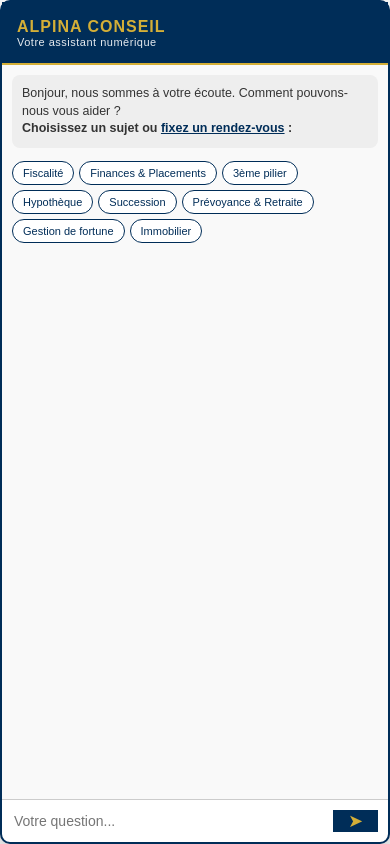
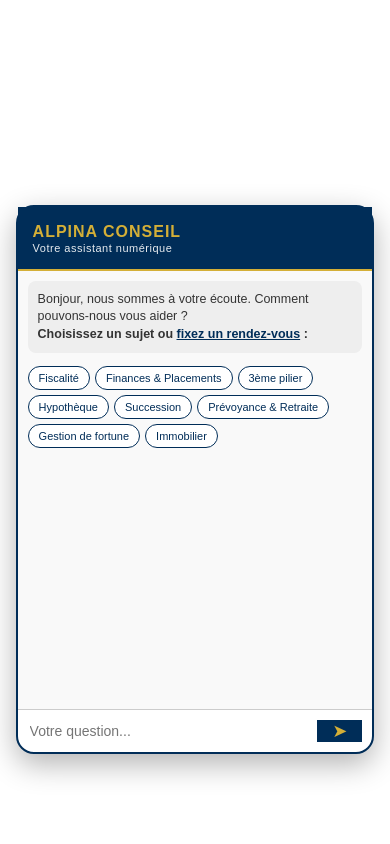
Before and after one commit to Sacha999999999/alpina-bot, a website: page index.html in a window 390 px wide. Drawn offline with Linux system fonts and the light colour scheme.

Commit message:
Update index.html

```diff
--- a/index.html
+++ b/index.html
@@ -3,18 +3,35 @@
 <head>
 <meta charset="UTF-8">
 <title>Alpina Conseil Chatbot</title>
+
+<!-- FIX MOBILE VIEWPORT -->
+<meta name="viewport" content="width=device-width, initial-scale=1, viewport-fit=cover">
+
 <style>
-html, body { margin:0; padding:0; height:100%; overflow:hidden; font-family:Arial,sans-serif; }
+/* ===== GLOBAL SAFE ===== */
+html, body {
+  margin:0;
+  padding:0;
+  height:100%;
+  overflow-x:hidden; /* empêche glissement horizontal */
+  font-family:Arial,sans-serif;
+  box-sizing:border-box;
+}
+*, *::before, *::after {
+  box-sizing: inherit;
+}
+
+/* ===== CHATBOX (desktop inchangé) ===== */
 #alp-chat-box {
   width:100%;
   height:100%;
   display:flex;
   flex-direction:column;
-  box-sizing:border-box;
   border:2px solid #002D58;
   border-radius:10px;
   box-shadow:0 10px 30px rgba(0,0,0,0.3);
   background:#fff;
+  box-sizing:border-box;
 }
 #alp-header {
   background:#002D58;
@@ -37,8 +54,23 @@ html, body { margin:0; padding:0; height:100%; overflow:hidden; font-family:Aria
 .user-msg { background:#002D58; color:white; padding:6px 10px; border-radius:10px 10px 0 10px; align-self:flex-end; max-width:85%; margin-bottom:5px; font-size:13px; }
 .ai-msg { background:#fff; padding:10px; border-radius:12px 12px 12px 0; align-self:flex-start; border-left:3px solid #D4AF37; max-width:80%; box-shadow:0 2px 5px rgba(0,0,0,0.05); margin-bottom:5px; line-height:1.4; color:#333; }
 .loader { background:#f0f0f0; padding:10px; border-radius:12px 12px 12px 0; align-self:flex-start; font-style:italic; color:#666; font-size:12px; border-left:3px solid #D4AF37; margin-bottom:5px; }
+
+/* ===== MOBILE STABLE ===== */
+@media (max-width: 768px) {
+  #alp-chat-box {
+    position:fixed !important;
+    left:4% !important;
+    right:auto !important;
+    width:92% !important;
+    max-width:92% !important;
+    height:65vh !important;
+    bottom:90px !important;
+    border-radius:18px;
+  }
+}
 </style>
 </head>
+
 <body>
 
 <div id="alp-chat-box">
@@ -47,7 +79,6 @@ html, body { margin:0; padding:0; height:100%; overflow:hidden; font-family:Aria
       <span style="font-size:16px; letter-spacing:1px; line-height:1.2;">ALPINA CONSEIL</span>
       <span style="font-weight:100; color:#fff; font-size:11px; letter-spacing:0.5px; opacity:0.9;">Votre assistant numérique</span>
     </div>
-
   </div>
 
   <div id="alp-msgs">
```
